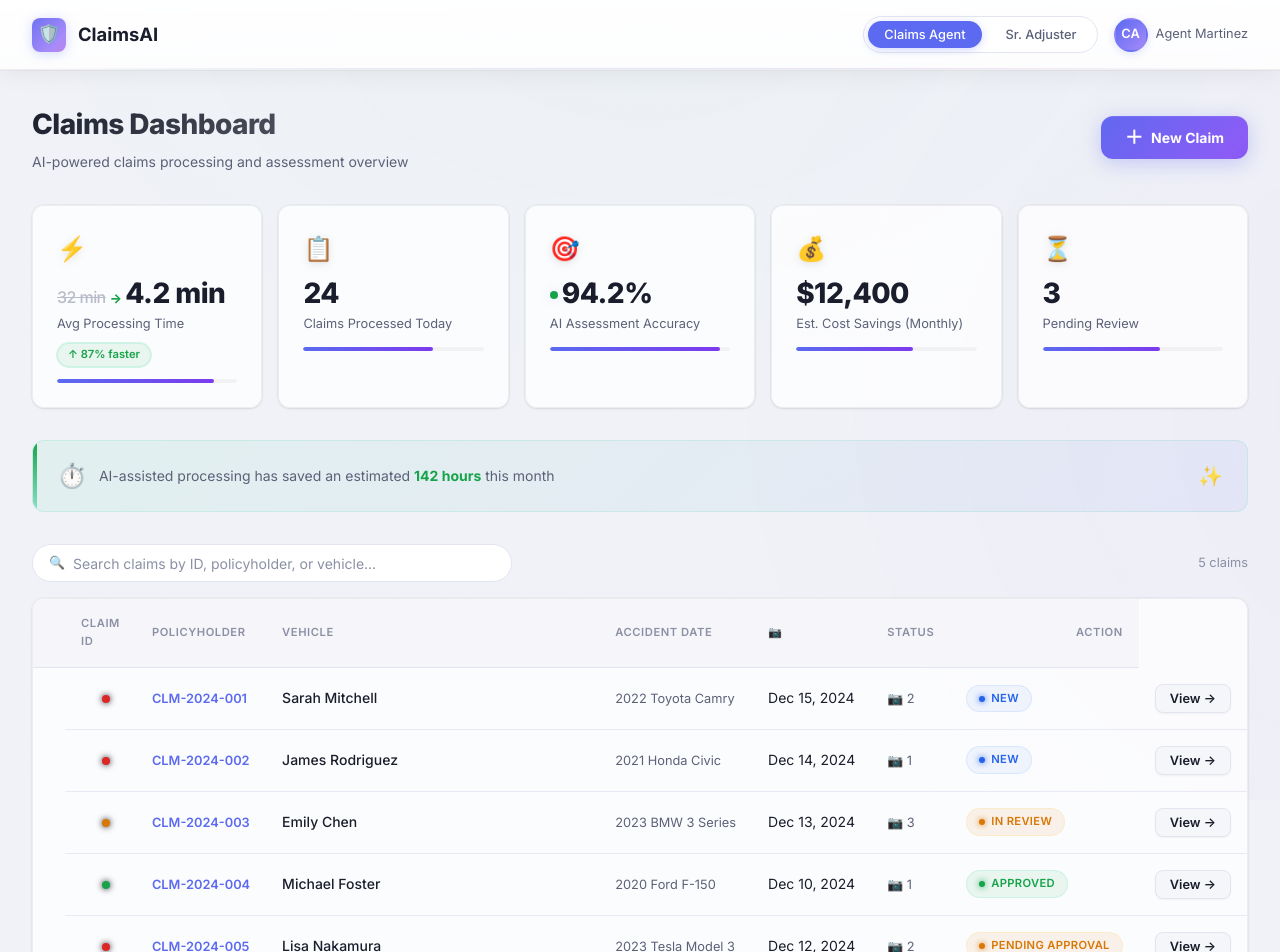
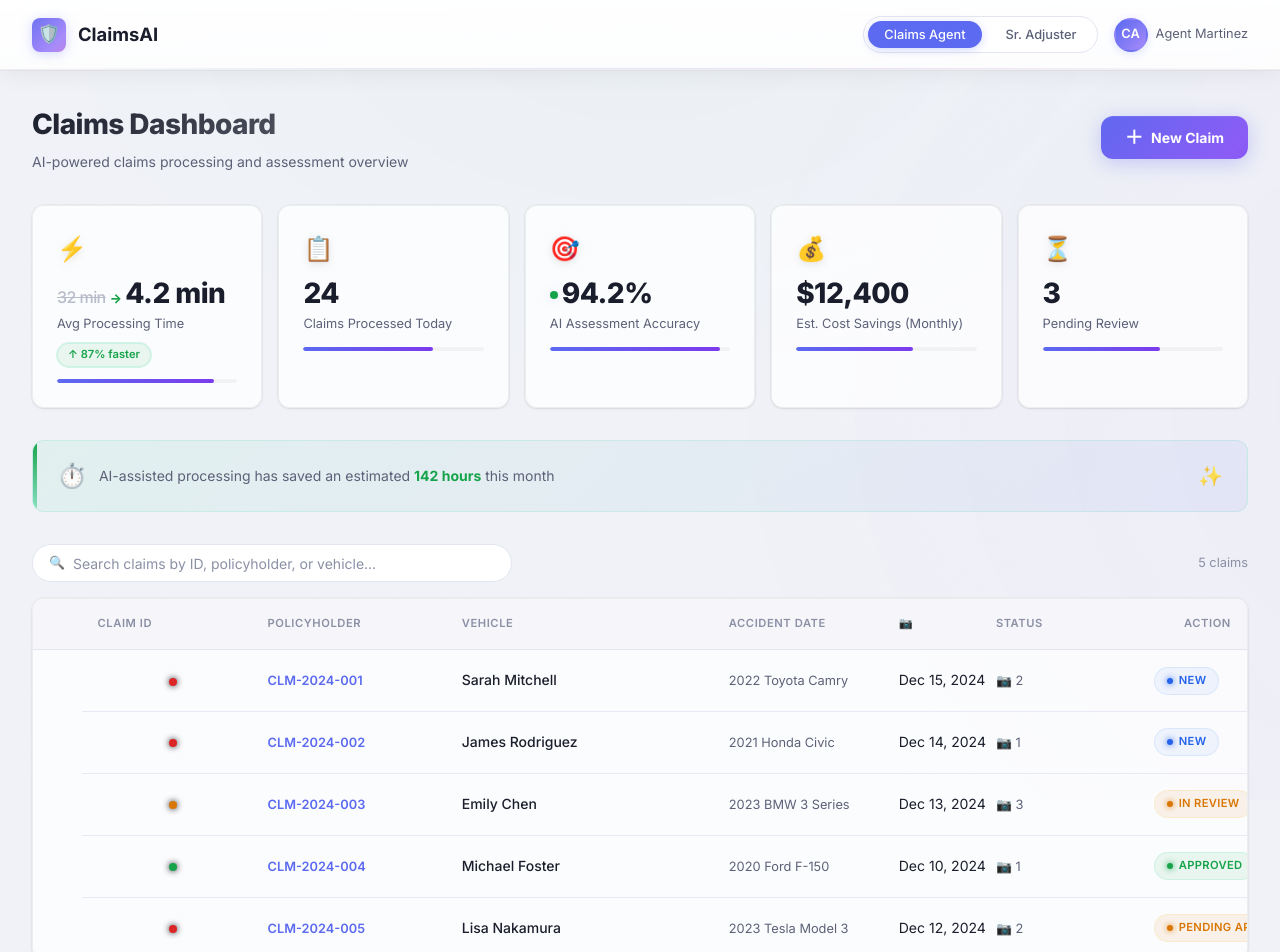
Before and after one commit to elsayedm99/claims-ai, a React (Vite) app: page / in a window 1280 px wide. Shown: the top 952 px of the page. Built offline with nearby package versions, Linux system fonts and the light colour scheme.

Commit message:
Use table-layout: fixed with exact percentages for perfect column distribution and alignment

```diff
--- a/src/index.css
+++ b/src/index.css
@@ -530,12 +530,18 @@ a:hover {
 .claims-table {
   width: 100%;
   border-collapse: collapse;
+  table-layout: fixed;
 }
 
 /* Column widths via colgroup */
-.col-dot { width: 40px; }
-.col-photos { width: 50px; }
-.col-action { width: 90px; }
+.col-dot { width: 4%; }
+.col-id { width: 14%; }
+.col-name { width: 16%; }
+.col-vehicle { width: 22%; }
+.col-date { width: 14%; }
+.col-photos { width: 8%; }
+.col-status { width: 13%; }
+.col-action { width: 9%; }
 
 /* Dot cell */
 .cell-dot {
--- a/src/pages/Dashboard.jsx
+++ b/src/pages/Dashboard.jsx
@@ -282,7 +282,7 @@ export function Dashboard({ claims, onAddClaim }) {
             <col className="col-dot" />
             <col className="col-id" />
             <col className="col-name" />
-            <col className="col-vehicle" style={{ width: '100%' }} />
+            <col className="col-vehicle" />
             <col className="col-date" />
             <col className="col-photos" />
             <col className="col-status" />
```
